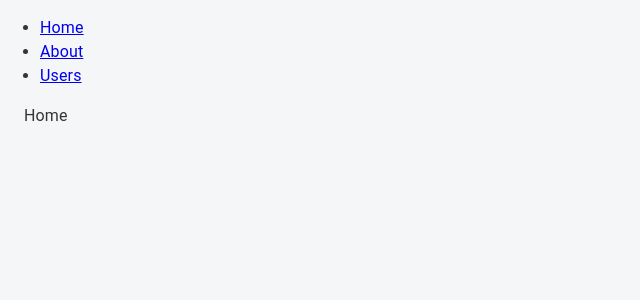
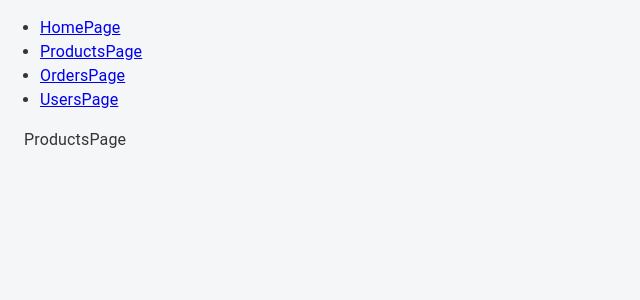
Before and after one commit to Salaev-Davlat001/burak-react, a React (Create React App) app: page /products in a window 1280 px wide. Shown: the top 300 px of the page, without its empty margins (0-640 px from the left). Built offline with nearby package versions, Linux system fonts and the light colour scheme.

Commit message:
fix: develop screen based components

```diff
--- a/src/app/App.tsx
+++ b/src/app/App.tsx
@@ -1,16 +1,10 @@
 import React from "react";
 import "../css/app.css";
-import {
-  Box,
-  Button,
-  Container,
-  Stack,
-  Typography,
-} from "../../node_modules/@mui/material/index";
-import { RippleBadge } from "./MaterialTheme/styled";
 import { Link, Route, Switch } from "react-router-dom";
-import { About } from "./screens/About";
-import { Users } from "./screens/Users";
+import { HomePage } from "./screens/homePage/index";
+import { ProductsPage } from "./screens/productsPage/index";
+import { OrdersPage } from "./screens/ordersPage/index";
+import { UserPage } from "./screens/userPage/index";
 
 function App() {
   return (
@@ -18,13 +12,16 @@
       <nav>
         <ul>
           <li>
-            <Link to="/">Home</Link>
+            <Link to="/">HomePage</Link>
           </li>
           <li>
-            <Link to="/about">About</Link>
+            <Link to="/products">ProductsPage</Link>
           </li>
           <li>
-            <Link to="/users">Users</Link>
+            <Link to="/orders">OrdersPage</Link>
+          </li>
+          <li>
+            <Link to="/member-page">UsersPage</Link>
           </li>
         </ul>
       </nav>
@@ -32,21 +29,21 @@
       {/* A <Switch> looks through its children <Route>s and
             renders the first one that matches the current URL. */}
       <Switch>
-        <Route path="/about">
-          <About />
+        <Route path="/products">
+          <ProductsPage />
         </Route>
-        <Route path="/users">
-          <Users />
+        <Route path="/orders">
+          <OrdersPage />
+        </Route>
+        <Route path="/member-page">
+          <UserPage />
         </Route>
         <Route path="/">
-          <Home />
+          <HomePage />
         </Route>
       </Switch>
     </div>
   );
 }
-function Home() {
-  return <Container>Home</Container>;
-}
 
 export default App;
--- a/src/app/screens/About.tsx
+++ /dev/null
@@ -1,6 +0,0 @@
-import React from "react";
-import { Container } from "../../../node_modules/@mui/material/index";
-
-export function About() {
-  return <Container>About</Container>;
-}
--- a/src/app/screens/Users.tsx
+++ /dev/null
@@ -1,6 +0,0 @@
-import React from "react";
-import { Container } from "../../../node_modules/@mui/material/index";
-
-export function Users() {
-  return <Container>Users</Container>;
-}
--- /dev/null
+++ b/src/app/screens/helpPage/index.tsx
@@ -0,0 +1,6 @@
+import React from "react";
+import { Container } from "../../../../node_modules/@mui/material/index";
+
+export function HelpPage() {
+  return <Container>HelpPage</Container>;
+}
--- /dev/null
+++ b/src/app/screens/homePage/index.tsx
@@ -0,0 +1,6 @@
+import React from "react";
+import { Container } from "../../../../node_modules/@mui/material/index";
+
+export function HomePage() {
+  return <Container>HomePage</Container>;
+}
--- /dev/null
+++ b/src/app/screens/myPage/index.tsx
@@ -0,0 +1,6 @@
+import React from "react";
+import { Container } from "../../../../node_modules/@mui/material/index";
+
+export function MyPage() {
+  return <Container>MyPage</Container>;
+}
--- /dev/null
+++ b/src/app/screens/ordersPage/index.tsx
@@ -0,0 +1,6 @@
+import React from "react";
+import { Container } from "../../../../node_modules/@mui/material/index";
+
+export function OrdersPage() {
+  return <Container>OrdersPage</Container>;
+}
--- /dev/null
+++ b/src/app/screens/productsPage/index.tsx
@@ -0,0 +1,6 @@
+import React from "react";
+import { Container } from "../../../../node_modules/@mui/material/index";
+
+export function ProductsPage() {
+  return <Container>ProductsPage</Container>;
+}
--- /dev/null
+++ b/src/app/screens/userPage/index.tsx
@@ -0,0 +1,6 @@
+import React from "react";
+import { Container } from "../../../../node_modules/@mui/material/index";
+
+export function UserPage() {
+  return <Container>UserPage</Container>;
+}
```
